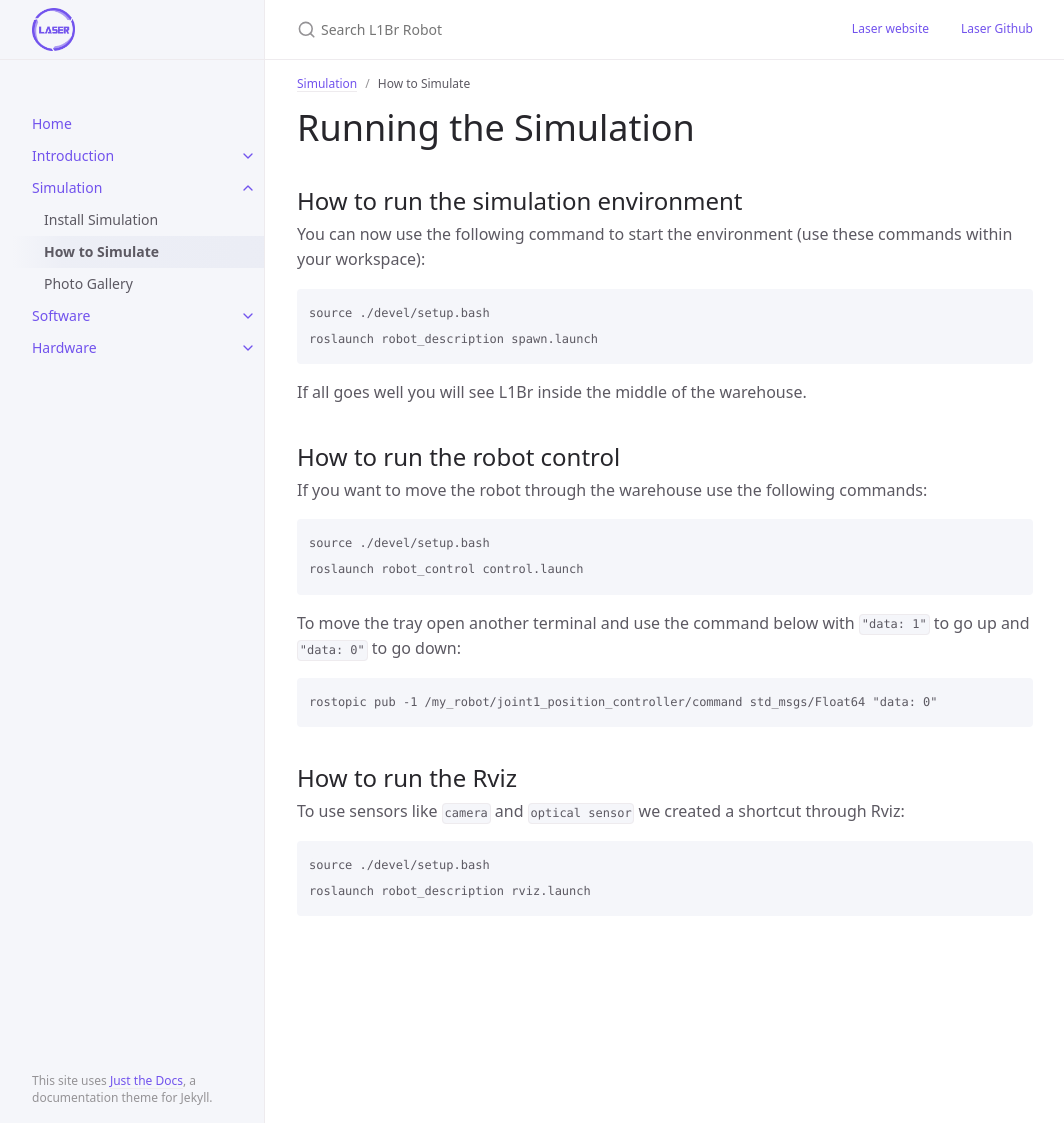
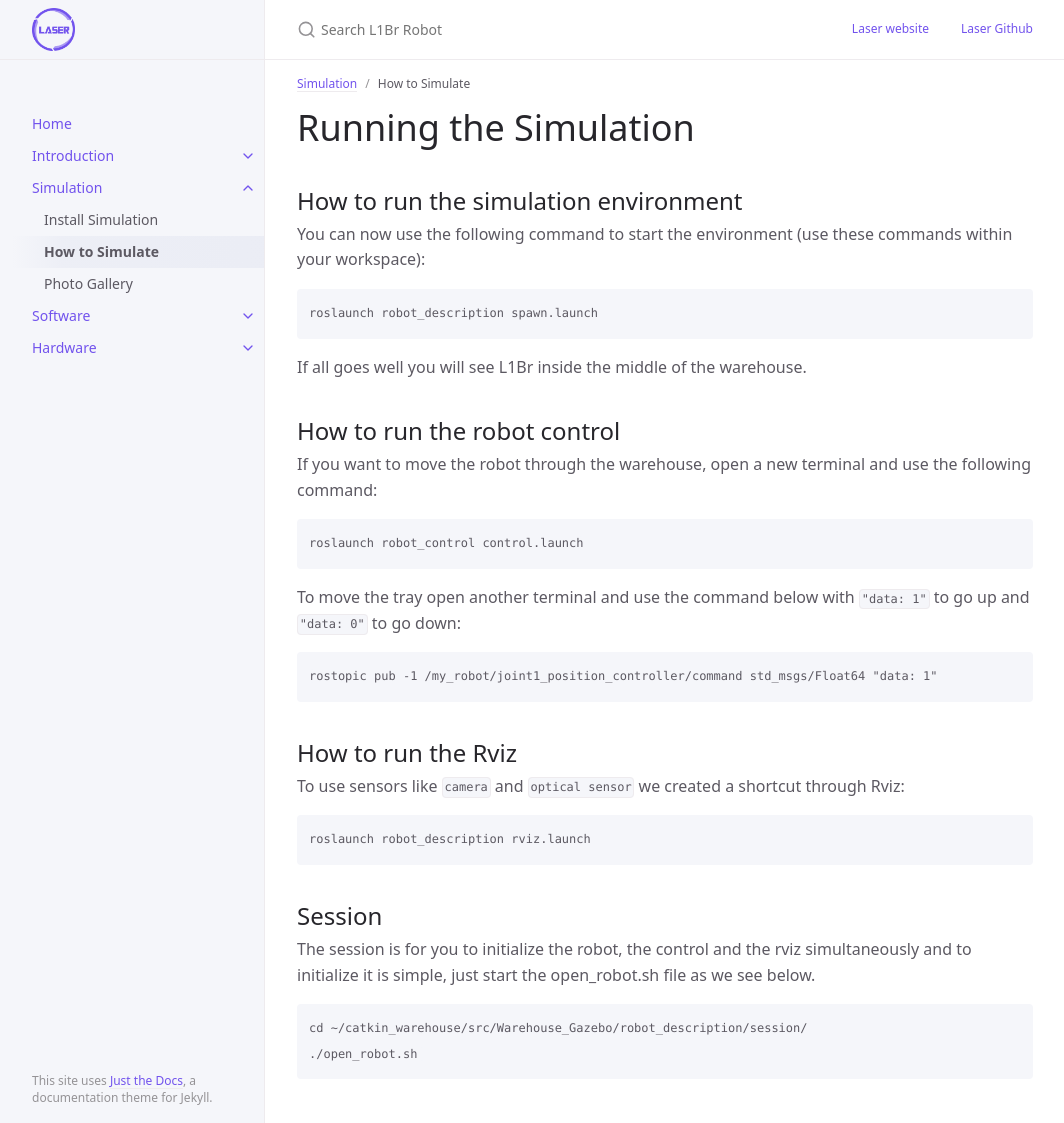
Before and after one commit to LASER-Robotics/LASER-Robotics.github.io, a Jekyll site: the page built from docs/Simulation/howto.md, in a window 1280 px wide and 1123 px high. Shown: the whole window, without its empty margins (107-1171 px from the left). Built offline with Jekyll 4.4.1, drawn with Linux system fonts in a browser that asks for light colours.

````diff
--- a/docs/Simulation/howto.md
+++ b/docs/Simulation/howto.md
@@ -11,7 +11,6 @@ nav_order: 2
 You can now use the following command to start the environment (use these commands within your workspace):
 
 ```
-source ./devel/setup.bash
 roslaunch robot_description spawn.launch
 ```
 
@@ -19,22 +18,28 @@ If all goes well you will see L1Br inside the middle of the warehouse.
 
 ## How to run the robot control
 
-If you want to move the robot through the warehouse use the following commands:
+If you want to move the robot through the warehouse, open a new terminal and use the following command:
 ```
-source ./devel/setup.bash
 roslaunch robot_control control.launch
 ```
 
 To move the tray open another terminal and use the command below with `"data: 1"` to go up and `"data: 0"` to go down:
 
 ```
-rostopic pub -1 /my_robot/joint1_position_controller/command std_msgs/Float64 "data: 0"
+rostopic pub -1 /my_robot/joint1_position_controller/command std_msgs/Float64 "data: 1"
 ```
 
 ## How to run the Rviz
 To use sensors like `camera` and `optical sensor` we created a shortcut through Rviz:
 
 ```
-source ./devel/setup.bash
 roslaunch robot_description rviz.launch
 ```
+
+## Session
+The session is for you to initialize the robot, the control and the rviz simultaneously and to initialize it is simple, just start the open_robot.sh file as we see below.
+
+```
+cd ~/catkin_warehouse/src/Warehouse_Gazebo/robot_description/session/
+./open_robot.sh
+```
````
Also changed, not shown: docs/Simulation/install_simulation.md (+1 -9 lines).
